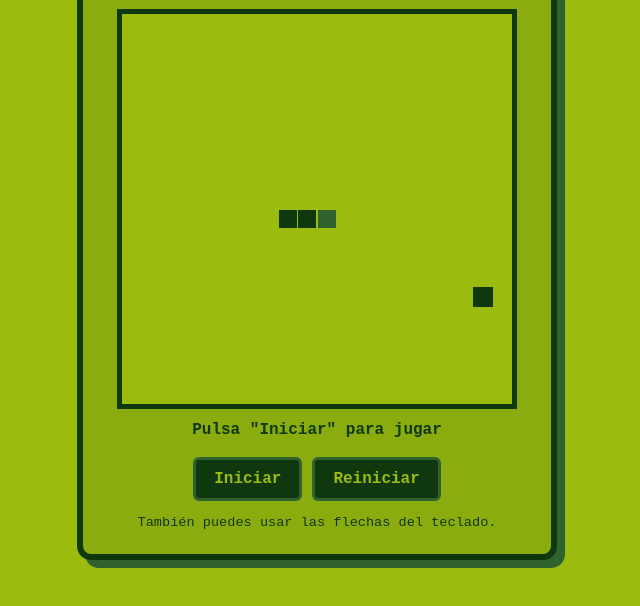
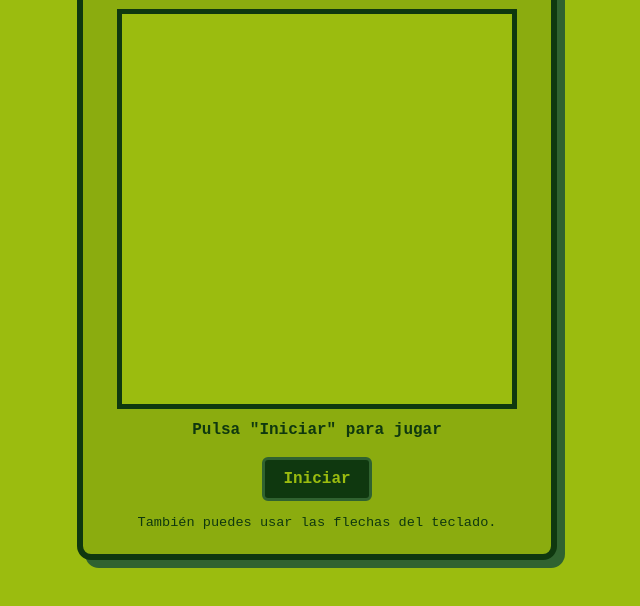
Before and after one commit to leandrogadiel2007-eng/Proyecto1, a plain HTML site: page index.html in a window 1280 px wide. Shown: the part 170-776 px from the top of the page, without its empty margins (323-963 px from the left). Drawn offline with Linux system fonts and the light colour scheme.

Commit message:
Eliminar botón de reinicio manual

```diff
--- a/index.html
+++ b/index.html
@@ -21,7 +21,6 @@
 
         <div class="controls">
             <button id="startBtn">Iniciar</button>
-            <button id="restartBtn">Reiniciar</button>
         </div>
 
         <div class="mobile-controls" aria-label="Controles">
```
